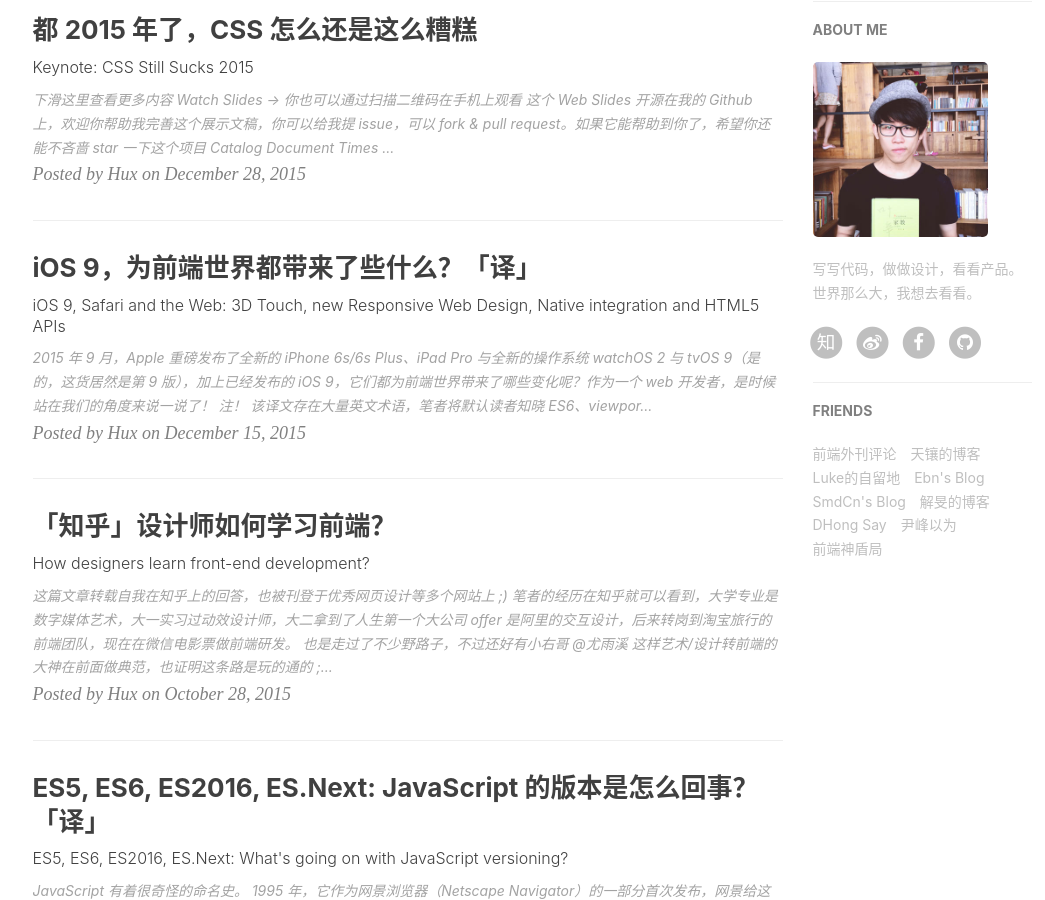
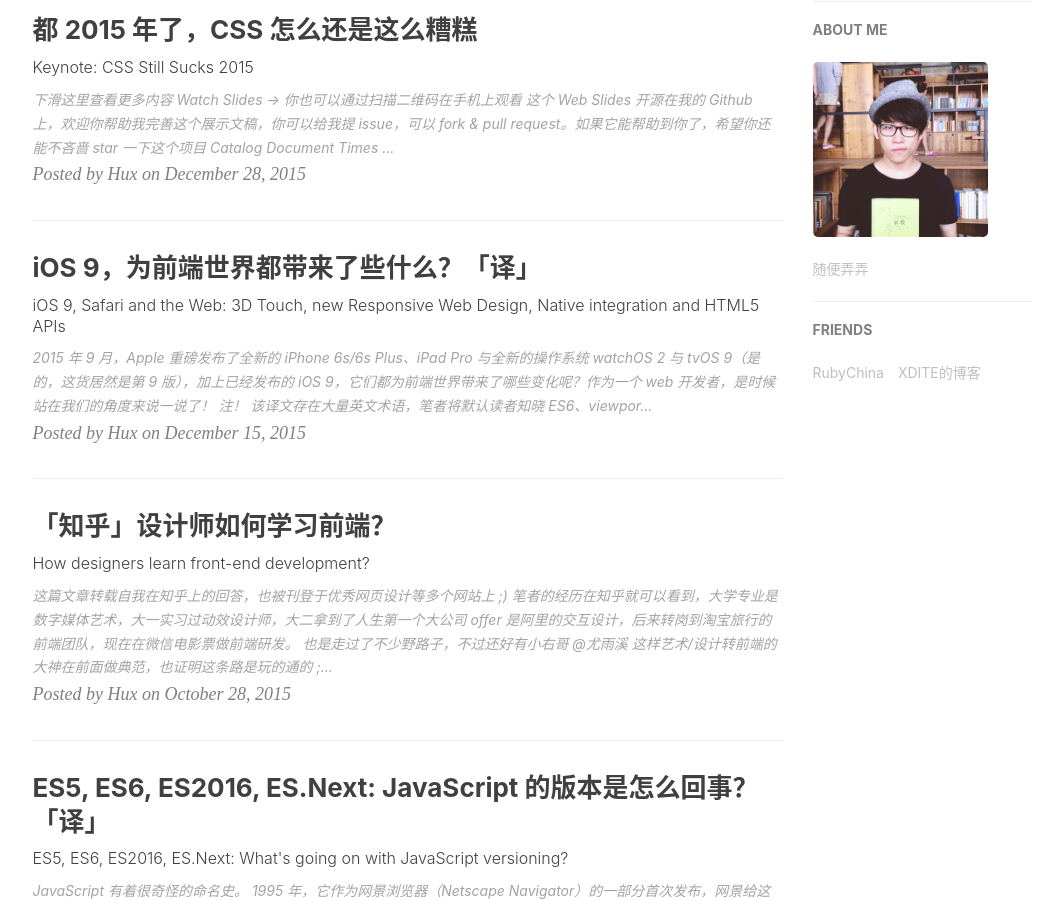
Before and after one commit to wenlihui/wenlihui.github.io, a Jekyll site: the page built from index.html, in a window 1280 px wide and 900 px high, scrolled down 692 px. Shown: the whole window, without its empty margins (135-1180 px from the left). Built offline with Jekyll 4.4.1, drawn with Linux system fonts in a browser that asks for light colours; nearby versions of some CDN libraries; the list of posts is cut into pages by our own code; comment, search, counter and statistics services are not loaded; some of the changed text lies outside the part shown.

Commit message:
修改一些配置

```diff
--- a/_config.yml
+++ b/_config.yml
@@ -1,22 +1,22 @@
 # Site settings
-title: Hux Blog
-SEOTitle: 黄玄的博客 | Hux Blog
+title: Wenlh Blog
+SEOTitle: Wenlh的博客 | Hux Blog
 header-img: img/home-bg.jpg
 email: huxpro@gmail.com
-description: "关于前端与设计、黑客与画家 | 黄玄，Web & Mobile Lover，Front-End Engineer，UX Designer | 这里是 @Hux黄玄 的个人博客，与你一起发现更大的世界。"
-keyword: "黄玄, Hux黄玄, Hux, 鬼栈, huxpro, @huxpro, 黄玄的博客, Hux Blog, 博客, 个人网站, 互联网, 前端, 设计, 产品, 肖玉, Lynn, 肖玉的男朋友"
-url: "http://huangxuan.me"              # your host, for absolute URL
+description: "我的博客,记录一下2016年学习的东西......"
+keyword: "wenlh"
+url: ""              # your host, for absolute URL
 baseurl: ""                             # for example, '/blog' if your blog hosted on 'host/blog'
 
 
 
 # SNS settings
 RSS: false
-weibo_username:     huxpro
-zhihu_username:     huxpro
-github_username:    huxpro
-#twitter_username:  huxpro
-facebook_username:  huxpro
+#weibo_username:     wenlh
+#zhihu_username:     wenlh
+#github_username:    wenlh
+#twitter_username:  wenlh
+#facebook_username:  wenlh
 
 
 
@@ -50,7 +50,7 @@
 #disqus_username: _your_disqus_short_name_
 
 # Duoshuo settings
-duoshuo_username: huxblog
+duoshuo_username: wenlhblog
 # Share component is depend on Comment so we can NOT use share only.
 duoshuo_share: true                     # set to false if you want to use Comment without Sharing
 
@@ -59,16 +59,16 @@
 
 # Analytics settings
 # Baidu Analytics
-ba_track_id: 4cc1f2d8f3067386cc5cdb626a202900
+#ba_track_id: 4cc1f2d8f3067386cc5cdb626a202900
 # Google Analytics
-ga_track_id: 'UA-49627206-1'            # Format: UA-xxxxxx-xx
-ga_domain: huangxuan.me
+#ga_track_id: 'UA-49627206-1'            # Format: UA-xxxxxx-xx
+#ga_domain: huangxuan.me
 
 
 
 # Sidebar settings
 sidebar: true                           # whether or not using Sidebar.
-sidebar-about-description: "写写代码，做做设计，看看产品。世界那么大，我想去看看。"
+sidebar-about-description: "随便弄弄"
 sidebar-avatar: /img/avatar-hux.jpg      # use absolute URL, seeing it's used in both `/` and `/about/`
 
 
@@ -82,31 +82,10 @@
 # Friends
 friends: [
     {
-        title: "前端外刊评论",
-        href: "http://qianduan.guru/"
+        title: "RubyChina",
+        href: "https://ruby-china.org/"
     },{
-        title: "天镶的博客",
-        href: "http://lingyu.wang/"
-    },{
-        title: "Luke的自留地",
-        href: "http://hmqk1995.github.io"
-    },{
-        title: "Ebn's Blog",
-        href: "http://ebnbin.com/"
-    },{
-        title: "SmdCn's Blog",
-        href: "http://blog.smdcn.net"
-    },{
-        title: "解旻的博客",
-        href: "http://xieminis.me/"
-    },{
-        title: "DHong Say",
-        href: "http://dhong.co"
-    },{
-        title: "尹峰以为",
-        href: "http://ingf.github.io/"
-    },{
-        title: "前端神盾局",
-        href: "http://wepiaofei.github.io/blog/"
+        title: "XDITE的博客",
+        href: "http://blog.xdite.net/categories/Rails/"
     }
 ]
```
Also changed, not shown: 1 other file.
